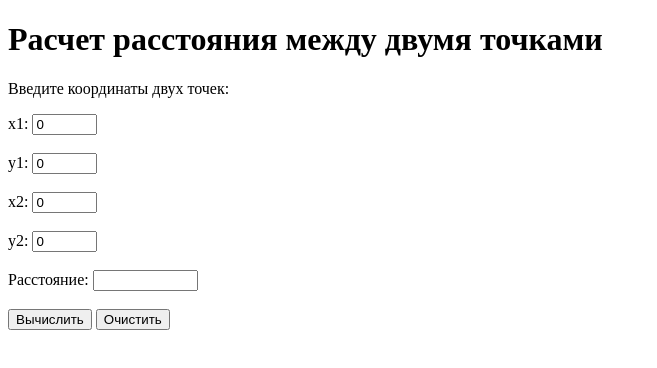
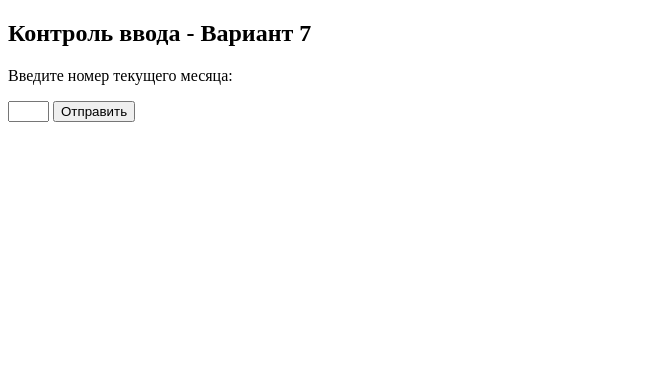
Before and after one commit to rodriguezzorayde-del/proyecto.wed, a plain HTML site: page index.html in a window 1280 px wide. Shown: the whole page, without its empty margins (0-657 px from the left). Drawn offline with Linux system fonts and the light colour scheme.

Commit message:
Add files via upload

```diff
--- a/index.html
+++ b/index.html
@@ -2,44 +2,41 @@
 <html lang="ru">
 <head>
     <meta charset="UTF-8">
-    <title>Расчет расстояния между двумя точками</title>
-    <script>
-        function calcularDistancia() {
-            // Получить значения полей (предположить 0, если пусто)
-            var x1 = parseFloat(document.getElementById("x1").value) || 0;
-            var y1 = parseFloat(document.getElementById("y1").value) || 0;
-            var x2 = parseFloat(document.getElementById("x2").value) || 0;
-            var y2 = parseFloat(document.getElementById("y2").value) || 0;
-
-            // Вычислить расстояние по формуле евклидова расстояния
-            var distancia = Math.sqrt(Math.pow(x2 - x1, 2) + Math.pow(y2 - y1, 2));
-
-            // Показать результат в поле расстояния, округленный до 2 десятичных знаков
-            document.getElementById("distancia").value = distancia.toFixed(2);
+    <title>Вариант 7: Проверка ввода</title>
+    <script language="JavaScript">
+    <!--
+    function verify() {
+        // Ввод строки
+        var str = document.inp.m.value;
+        // Преобразование строки в число
+        var int = parseInt(str);
+        // Проверка
+        if (int == 1 || int == 2 || int == 12) {
+            alert("Зима");
+            return true;  // Разрешить отправку
+        } else if (3 <= int && int <= 5) {
+            alert("Весна");
+            return true;
+        } else if (6 <= int && int <= 8) {
+            alert("Лето");
+            return true;
+        } else if (9 <= int && int <= 11) {
+            alert("Осень");
+            return true;
+        } else {
+            alert("Неверно!");
+            return false;  // Заблокировать отправку
         }
+    }
+    //-->
     </script>
 </head>
-<body>
-    <h1>Расчет расстояния между двумя точками</h1>
-    <form name="formDistancia">
-        <p>Введите координаты двух точек:</p>
-        <label for="x1">x1:</label>
-        <input type="text" id="x1" name="x1" size="5" value="0" onSelect="calcularDistancia()"> <br><br>
-
-        <label for="y1">y1:</label>
-        <input type="text" id="y1" name="y1" size="5" value="0"> <br><br>
-
-        <label for="x2">x2:</label>
-        <input type="text" id="x2" name="x2" size="5" value="0"> <br><br>
-
-        <label for="y2">y2:</label>
-        <input type="text" id="y2" name="y2" size="5" value="0"> <br><br>
-
-        <label for="distancia">Расстояние:</label>
-        <input type="text" id="distancia" name="distancia" size="10" readonly> <br><br>
-
-        <input type="button" value="Вычислить" onClick="calcularDistancia()">  <!-- Дополнительная кнопка для вычисления -->
-        <input type="reset" value="Очистить">
+<body lang="RU">
+    <h2>Контроль ввода - Вариант 7</h2>
+    <p>Введите номер текущего месяца:</p>
+    <form name="inp" onsubmit="return verify()">
+        <input name="m" size="2" type="text">
+        <input type="submit" value="Отправить">
     </form>
 </body>
 </html>
```
